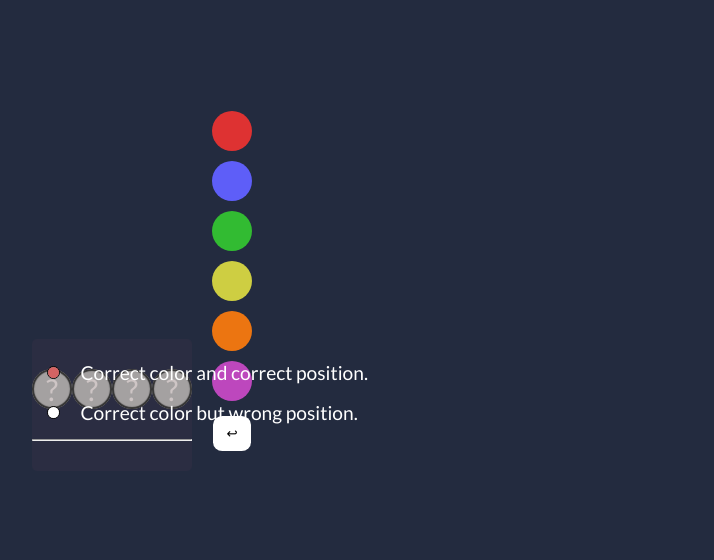
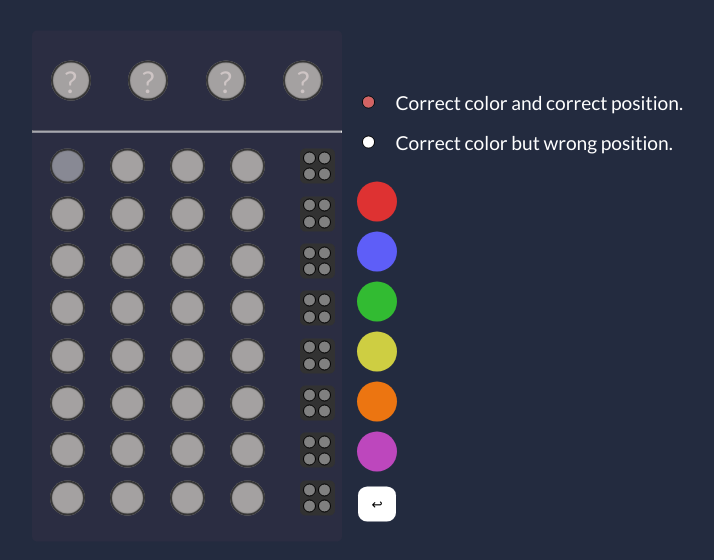
Before and after one commit to erigoli/lab-2-javascript-game-erigoli, a plain HTML site: page index.html in a window 1280 px wide. Shown: the part 114-674 px from the top of the page, without its empty margins (448-1162 px from the left). Drawn offline with Linux system fonts and the light colour scheme; files that its build step writes are made by us from their sources.

Commit message:
Update index.html

```diff
--- a/index.html
+++ b/index.html
@@ -5,7 +5,7 @@
     <meta name="viewport" content="width=device-width, initial-scale=1.0">
     <meta http-equiv="X-UA-Compatible" content="ie=edge">
     <title>MasterMind JS</title>
-    <link rel="stylesheet" href="assets/css/style.css">
+    <link rel="stylesheet" href="style.css">
     <link rel="preconnect" href="https://fonts.gstatic.com" crossorigin>
     <link href="https://fonts.googleapis.com/css2?family=Lato&display=swap" rel="stylesheet">
 </head>
@@ -48,6 +48,6 @@
         <button id="undoButton">↩</button>
     </div>
 </div>
-<script src="assets/js/mastermind.js"></script>
+<script src="mastermind.js"></script>
 </body>
 </html>
```
